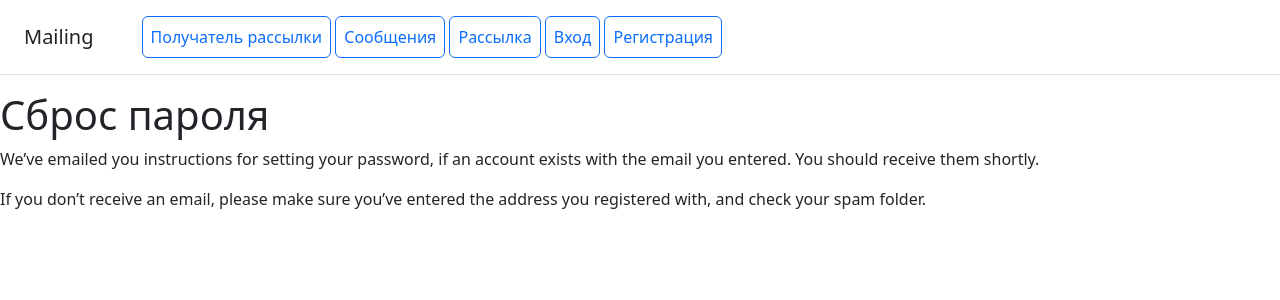
After one commit to elenapantsurkina/Mailing_list_management, a Django app: page /users/password-reset/done in a window 1280 px wide. The commit adds this page. Shown: the top 300 px of the page. Run offline with Django 5.2, Linux system fonts and the light colour scheme; some libraries are stand-ins or nearby versions.

Commit message:
восстановление пароля

```diff
--- a/config/urls.py
+++ b/config/urls.py
@@ -3,6 +3,7 @@ from django.urls import path, include
 
 urlpatterns = [
     path("admin/", admin.site.urls),
+    path('users/', include('django.contrib.auth.urls')),
     path(
         "",
         include(
--- a/users/templates/login.html
+++ b/users/templates/login.html
@@ -1,6 +1,7 @@
 {% extends 'management_email/base.html' %}
 
 {% block content %}
+<h1>Авторизация</h1>
 
 <div class="container mt-5">
 
@@ -9,6 +10,8 @@
             {{ form.as_p }}
             <button type="submit" class="btn btn-primary">Войти</button>
 
+            <p><a href="{% url 'users:password_reset' %}">Забыли пароль?</a></p>
+
         </form>
     </div>
 {% endblock %}
--- /dev/null
+++ b/users/templates/users/password_reset_done.html
@@ -0,0 +1,12 @@
+{% extends 'management_email/base.html' %}
+{% load i18n %}
+
+{% block content %}
+
+<h1>Сброс пароля</h1>
+
+<p>{% translate 'We’ve emailed you instructions for setting your password, if an account exists with the email you entered. You should receive them shortly.' %}</p>
+
+<p>{% translate 'If you don’t receive an email, please make sure you’ve entered the address you registered with, and check your spam folder.' %}</p>
+
+{% endblock %}
--- a/users/urls.py
+++ b/users/urls.py
@@ -1,13 +1,33 @@
 from django.urls import path
 from users.apps import UsersConfig
-from django.contrib.auth.views import LoginView, LogoutView
+from django.contrib.auth.views import (LoginView, LogoutView, PasswordResetView, PasswordResetDoneView,
+                                       PasswordResetConfirmView, PasswordResetCompleteView)
 from users.views import UserCreateView, email_verification
+from django.urls import reverse_lazy
 
 app_name = UsersConfig.name
 
 urlpatterns = [
     path("login/", LoginView.as_view(template_name="login.html"), name="login"),
     path("logout/", LogoutView.as_view(template_name="logout.html"), name="logout"),
+    path("password-reset/",
+         PasswordResetView.as_view(
+             template_name="users/password_reset_form.html",
+             email_template_name="users/password_reset_email.html",
+             success_url=reverse_lazy("users:password_reset_done")
+         ),
+         name="password_reset"),
+    path("password-reset/done", PasswordResetDoneView.as_view(template_name="users/password_reset_done.html"),
+         name="password_reset_done"),
+    path("password-reset/<uib64>/<token>/",
+         PasswordResetConfirmView.as_view(
+             template_name="users/password_reset_confirm.html",
+             success_url=reverse_lazy("users:password_reset_complete")
+         ),
+         name="password_reset_confirm"),
+    path("password-reset/complete/",
+         PasswordResetCompleteView.as_view(template_name="users/password_reset_complete.html"),
+         name="password_reset_complete"),
     path("register/", UserCreateView.as_view(), name="register"),
     path("email-confirm/<str:token>/", email_verification, name="email-confirm"),
 
```
Also changed, not shown: users/templates/users/password_reset_complete.html (added, +10 -0 lines), users/templates/users/password_reset_confirm.html (added, +14 -0 lines), users/templates/users/password_reset_email.html (added, +14 -0 lines), users/templates/users/password_reset_form.html (added, +13 -0 lines).
